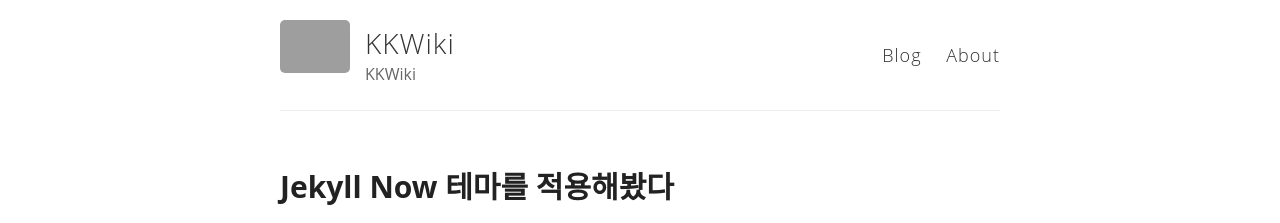
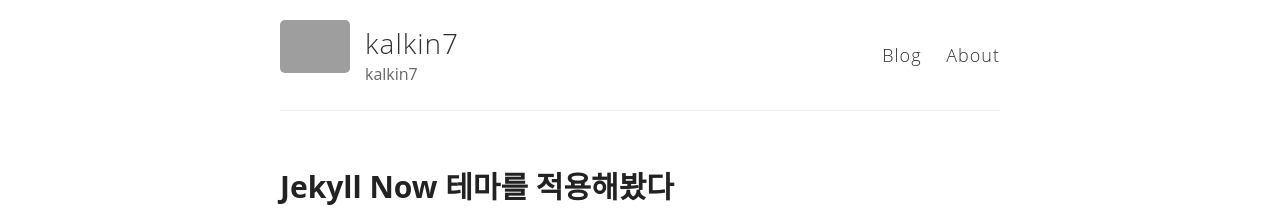
Before and after one commit to kalkin7/kalkin7.tk, a Jekyll site: the page built from index.html, in a window 1280 px wide. Shown: the top 223 px of the page. Built offline with Jekyll 4.4.1, drawn with Linux system fonts in a browser that asks for light colours; some web fonts are replaced; Markdown is read by kramdown in place of the engine named in the settings; grey boxes are pictures that could not be loaded.

Commit message:
Initialize blog

```diff
--- a/CNAME
+++ b/CNAME
@@ -1 +1 @@
-kkwiki.tk
+kalkin7.tk
--- a/_config.yml
+++ b/_config.yml
@@ -3,10 +3,10 @@
 #
 
 # Name of your site (displayed in the header)
-name: KKWiki
+name: kalkin7
 
 # Short bio or description (displayed in the header)
-description: KKWiki
+description: kalkin7
 
 # URL of your avatar or profile pic (you could use your GitHub profile pic)
 avatar: "http://ts.daumcdn.net/custom/blog/94/948102/skin/images/kkwiki-logo.png"
@@ -25,7 +25,7 @@ footer-links:
   instagram:
   linkedin:
   pinterest:
-  rss: kkwiki# just type anything here for a working RSS icon
+  rss: kalkin7 # just type anything here for a working RSS icon
   twitter:
   stackoverflow: # your stackoverflow profile, e.g. "users/50476/bart-kiers"
   youtube: # channel/<your_long_string> or user/<user-name>
@@ -34,14 +34,14 @@ footer-links:
 
 # Enter your Disqus shortname (not your username) to enable commenting on posts
 # You can find your shortname on the Settings page of your Disqus account
-disqus: kalkindisqustest
+disqus:
 
 # Enter your Google Analytics web tracking code (e.g. UA-2110908-2) to activate tracking
 google_analytics:
 
 # Your website URL (e.g. http://barryclark.github.io or http://www.barryclark.co)
 # Used for Sitemap.xml and your RSS feed
-url: http://kkwiki.tk
+url: http://kalkin7.tk
 
 # If you're hosting your site at a Project repository on GitHub pages
 # (http://yourusername.github.io/repository-name)
```
